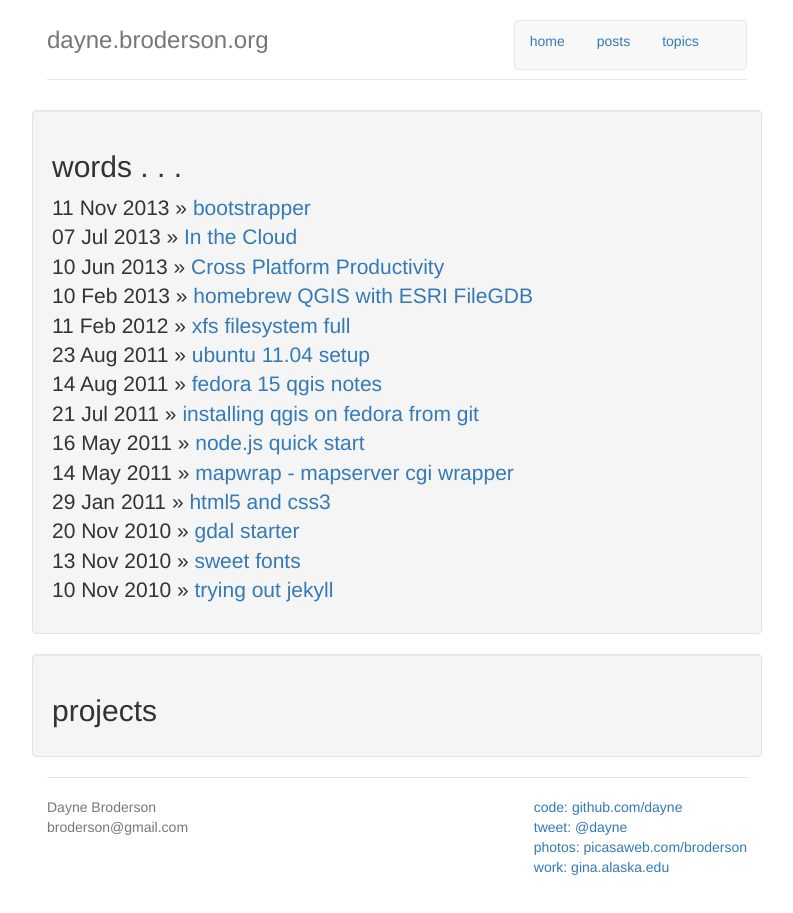
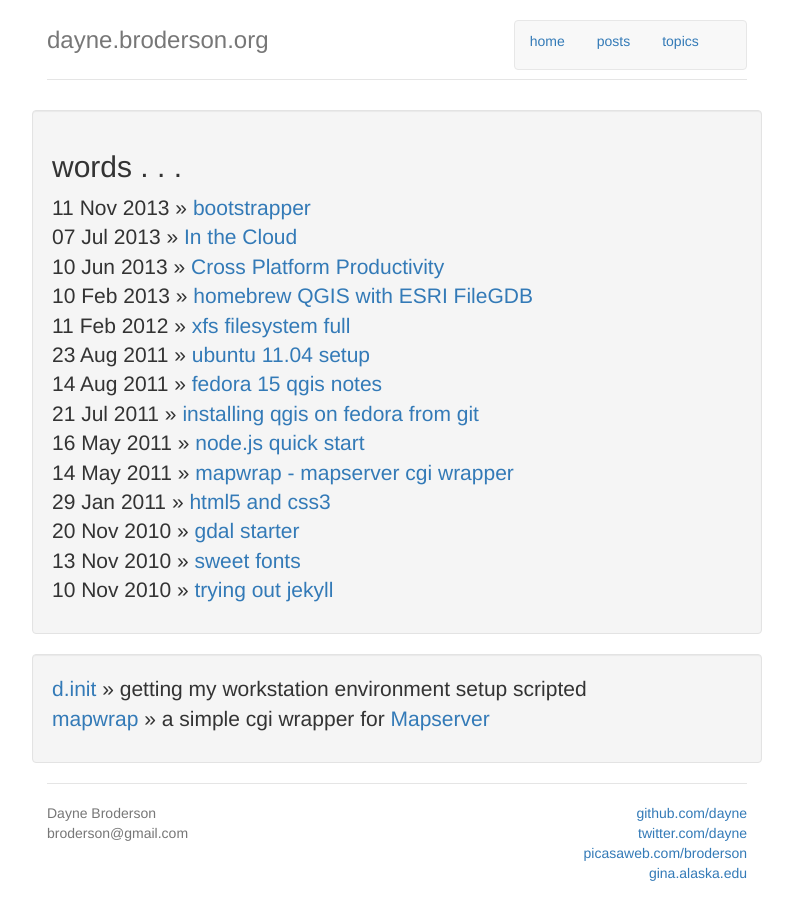
Before and after one commit to dayne/dayne.github.com, a Jekyll site: the page built from index.html, in a window 1280 px wide. Shown: the whole page, without its empty margins (243-1036 px from the left). Built offline with Jekyll 4.4.1, drawn with Linux system fonts in a browser that asks for light colours; nearby versions of some CDN libraries; Markdown is read by kramdown in place of the engine named in the settings.

Commit message:
includes for topics and projects

```diff
--- /dev/null
+++ b/_includes/projects.html
@@ -0,0 +1,4 @@
+<ul class="list-unstyled text-left">
+    <li><a href="github.com/dayne/d.init">d.init</a> &raquo; getting my workstation environment setup scripted</li>
+    <li><a href="github.com/gina-alask/mapwrap">mapwrap</a> &raquo; a simple cgi wrapper for <a href="http://mapserver.org/">Mapserver</a></li>
+</ul>
--- /dev/null
+++ b/_includes/topics.html
@@ -0,0 +1,2 @@
+<li><a href="/topics/osx-setup.html">osx-setup</a></li>
+<li><a href="/topics/ssh-config.html">~/.ssh/config</a></li>
--- a/_layouts/default.html
+++ b/_layouts/default.html
@@ -42,8 +42,7 @@
       <li class="dropdown">
         <a href="#" class="dropdown-toggle" data-toggle="dropdown">topics <span class=spancaret"></span></a>
         <ul class="dropdown-menu">
-          <li><a href="/topics/osx-setup.html">osx-setup</a></li>
-          <li><a href="/topics/ssh-config.html">~/.ssh/config</a></li>
+          {% include topics.html %}
         </ul>
       </li>
     </ul>
@@ -61,11 +60,11 @@
         broderson@gmail.com </br>
       </div>
       <div class="col-xs-6 pull-right">
-        <ul class="pull-right list-unstyled text-left">
-          <li><a href="http://github.com/dayne/">code: github.com/dayne</a></li>
-          <li><a href="http://twitter.com/dayne/">tweet: @dayne</a></li>
-          <li><a href="http://picasaweb.com/broderson">photos: picasaweb.com/broderson</a></li>
-          <li><a href="http://gina.alaska.edu">work: gina.alaska.edu</a></li>
+        <ul class="pull-right list-unstyled text-right">
+          <li><a href="http://github.com/dayne/">github.com/dayne</a></li>
+          <li><a href="http://twitter.com/dayne/">twitter.com/dayne</a></li>
+          <li><a href="http://picasaweb.com/broderson">picasaweb.com/broderson</a></li>
+          <li><a href="http://gina.alaska.edu">gina.alaska.edu</a></li>
       </ul>
       </div>
     </div>
--- a/index.html
+++ b/index.html
@@ -7,15 +7,17 @@
 
   <div class="well lead">
     <h2>words . . .</h2>
-    <ul class="posts list-unstyled text-left">
+    <ul class="list-unstyled text-left">
       {% for post in site.posts %}
       <li><span>{{ post.date | date_to_string }}</span> &raquo; <a href="{{ post.url }}">{{ post.title }}</a></li>
       {% endfor %}
     </ul>
   </div>
 
-  <div class="well">
-    <h2>projects</h2>
+  <div class="well lead">
+    <ul class="list-unstyled">
+      {% include projects.html %}
+    </ul>
   </div>
 
 </div>
```
Also changed, not shown: topics/index.md (+5 -2 lines), topics/osx-setup.md (+16 -9 lines).
